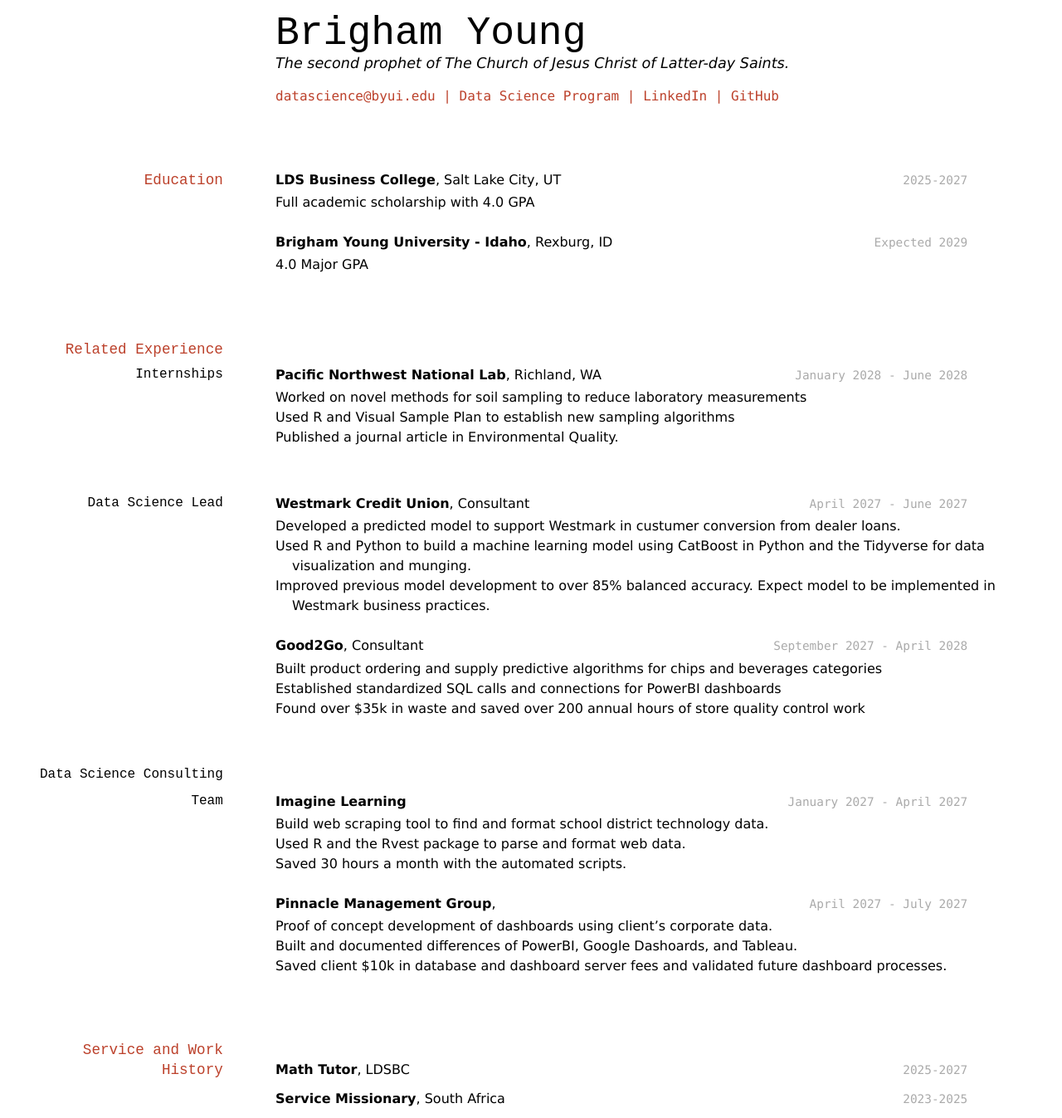
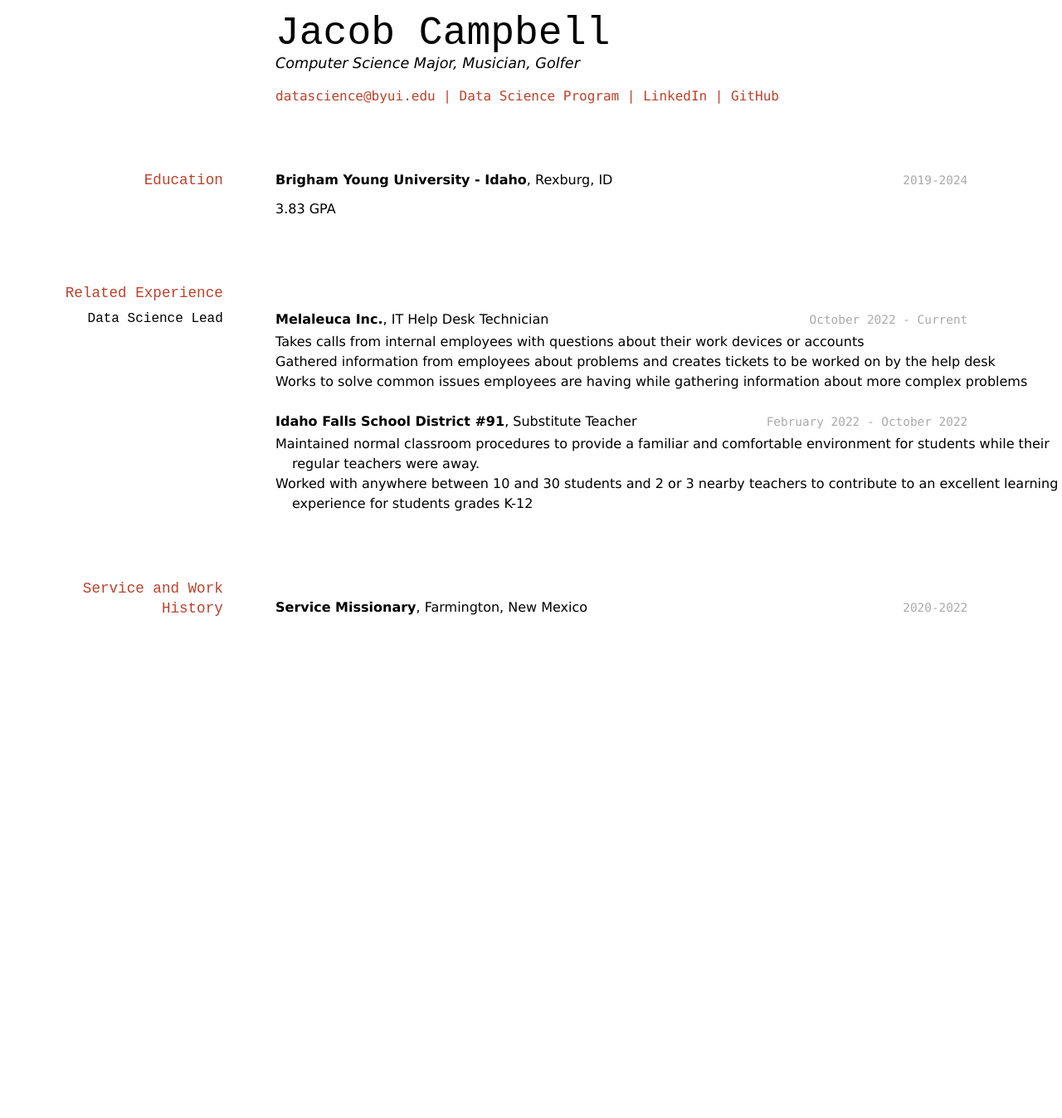
Before and after one commit to byuids-resumes/Campbell_resume, a Jekyll site: the page built from docs/index.md, in a window 1280 px wide. Shown: the whole page at 83% size. Built offline with Jekyll 4.4.1, drawn with Linux system fonts in a browser that asks for light colours; after the commit the page ends 900 px from its top, so only the background shows below that.

Commit message:
Update index.md
Added my information to the resume template

```diff
--- a/docs/index.md
+++ b/docs/index.md
@@ -1,9 +1,9 @@
 ---
 layout: cv
-title: Brigham Young's Resume
+title: Jacob Campbell's Resume
 ---
-# Brigham Young
-The second prophet of The Church of Jesus Christ of Latter-day Saints.
+# Jacob Campbell
+Computer Science Major, Musician, Golfer
 
 <div id="webaddress">
 <a href="datascience@byui.edu">datascience@byui.edu</a>
@@ -16,69 +16,34 @@ The second prophet of The Church of Jesus Christ of Latter-day Saints.
 
 ## Education
 
-`2025-2027`
-__LDS Business College__, Salt Lake City, UT
-
-- Full academic scholarship with 4.0 GPA
-
-`Expected 2029`
+`2019-2024`
 __Brigham Young University - Idaho__, Rexburg, ID
 
-- 4.0 Major GPA
+3.83 GPA
 
 
 ## Related Experience
 
-### Internships
-
-`January 2028 - June 2028`
-__Pacific Northwest National Lab__, Richland, WA
-
-- Worked on novel methods for soil sampling to reduce laboratory measurements
-- Used R and Visual Sample Plan to establish new sampling algorithms
-- Published a journal article in Environmental Quality.
-
 ### Data Science Lead
 
-`April 2027 - June 2027`
-__Westmark Credit Union__, Consultant
+`October 2022 - Current`
+__Melaleuca Inc.__, IT Help Desk Technician
 
-- Developed a predicted model to support Westmark in custumer conversion from dealer loans.
-- Used R and Python to build a machine learning model using CatBoost in Python and the Tidyverse for data visualization and munging.
-- Improved previous model development to over 85% balanced accuracy. Expect model to be implemented in Westmark business practices.
+- Takes calls from internal employees with questions about their work devices or accounts
+- Gathered information from employees about problems and creates tickets to be worked on by the help desk
+- Works to solve common issues employees are having while gathering information about more complex problems
 
-`September 2027 - April 2028`
-__Good2Go__, Consultant
+`February 2022 - October 2022`
+__Idaho Falls School District #91__, Substitute Teacher
 
-- Built product ordering and supply predictive algorithms for chips and beverages categories
-- Established standardized SQL calls and connections for PowerBI dashboards
-- Found over $35k in waste and saved over 200 annual hours of store quality control work
-
-### Data Science Consulting Team
-
-`January 2027 - April 2027`
-__Imagine Learning__
-
-- Build web scraping tool to find and format school district technology data.
-- Used R and the Rvest package to parse and format web data.
-- Saved 30 hours a month with the automated scripts.
-
-`April 2027 - July 2027`
-__Pinnacle Management Group__,
-
-- Proof of concept development of dashboards using client's corporate data.
-- Built and documented differences of PowerBI, Google Dashoards, and Tableau.
-- Saved client $10k in database and dashboard server fees and validated future dashboard processes.
+- Maintained normal classroom procedures to provide a familiar and comfortable environment for students while their regular teachers were away.
+- Worked with anywhere between 10 and 30 students and 2 or 3 nearby teachers to contribute to an excellent learning experience for students grades K-12
 
 
 ## Service and Work History
 
-`2025-2027`
-__Math Tutor__, LDSBC
-
-
-`2023-2025`
-__Service Missionary__, South Africa
+`2020-2022`
+__Service Missionary__, Farmington, New Mexico
 
 
 
```
